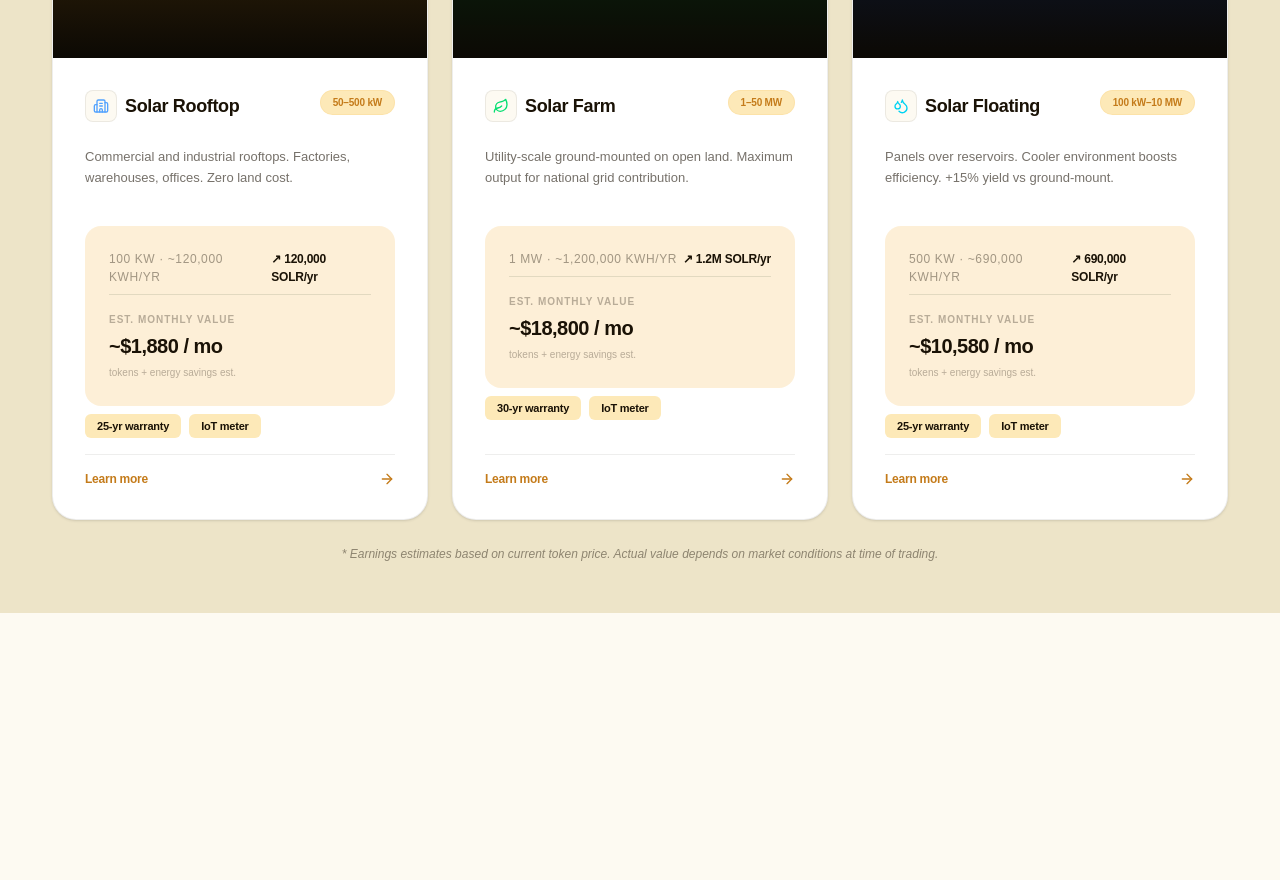
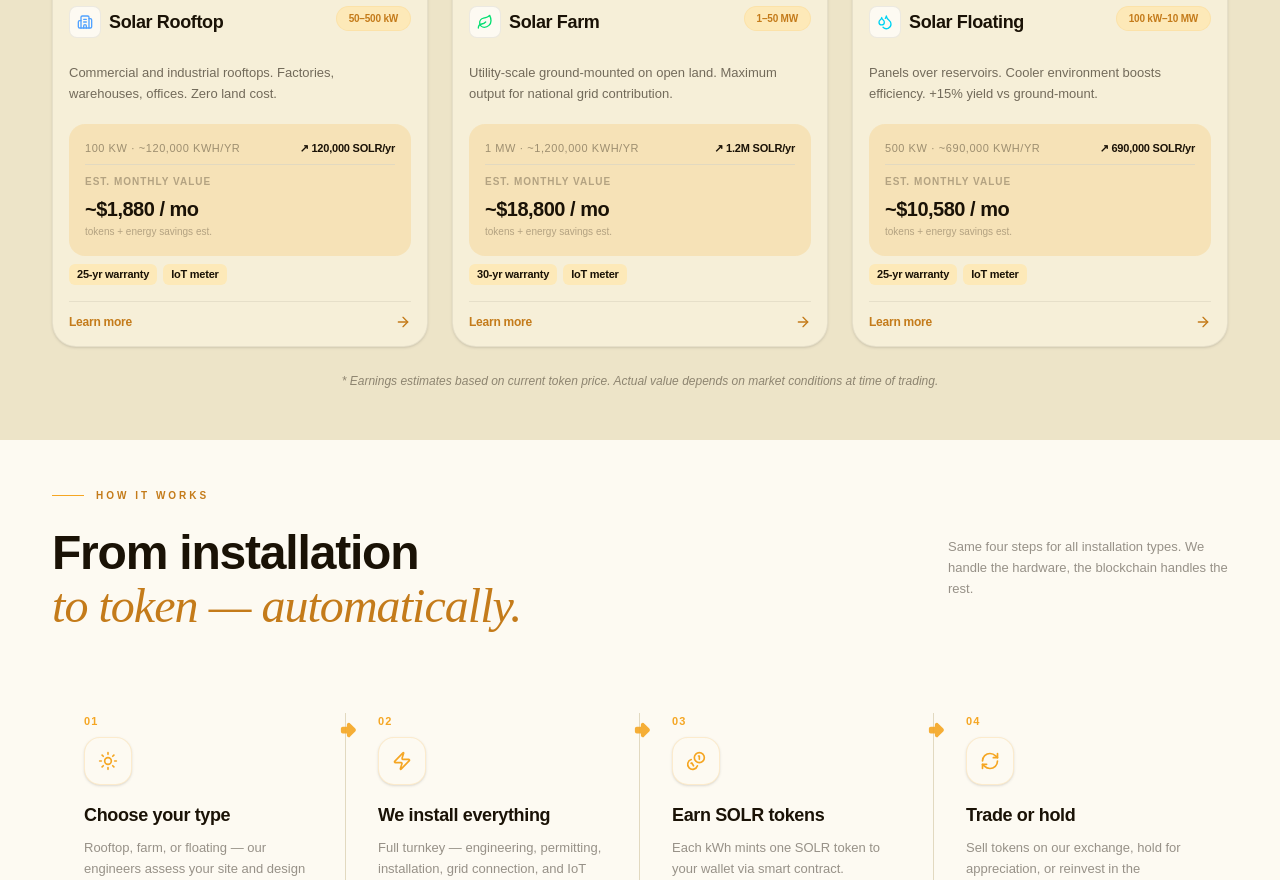
Before and after one commit to Edaxchain/amev-web, a Next.js app: page /pages/home in a window 1280 px wide. Shown: the part 1920-2800 px from the top of the page. Before the commit the page ends 2533 px from the top, so only its background shows below. Built offline with nearby package versions, Linux system fonts and the light colour scheme.

Commit message:
feat: Add How it works section and edit font

```diff
--- a/app/pages/home/Background.tsx
+++ b/app/pages/home/Background.tsx
@@ -26,7 +26,7 @@ export default function ProjectBackground() {
                         </div>
 
                         <h2 className="font-brand text-3xl md:text-4xl lg:text-5xl font-[900] text-text-main leading-[1.05] tracking-tight mb-4">
-                            Building the <span className="italic font-serif font-light text-amber-deep">smart energy</span> infrastructure of Southeast Asia.
+                            Building the <span className="italic font-editorial font-light text-amber-deep">smart energy</span> infrastructure of Southeast Asia.
                         </h2>
 
                         <div className="space-y-4 font-brand text-[15px] leading-relaxed text-text-sub max-w-xl">
--- a/app/pages/home/Hero.tsx
+++ b/app/pages/home/Hero.tsx
@@ -59,7 +59,7 @@ export default function Hero() {
                     <motion.h1 variants={itemVars} className="font-brand text-4xl md:text-6xl font-black text-panel-dark-text leading-[0.95] tracking-tighter mb-6">
                         Powering <span className="text-amber">ASEAN's</span><br />
                         clean energy <br />
-                        <span className="italic font-serif font-light text-panel-dark-text">future.</span>
+                        <span className="italic font-editorial font-light text-panel-dark-text">future.</span>
                     </motion.h1>
 
                     <motion.p variants={itemVars} className="font-brand text-lg text-panel-dark-text/50 leading-relaxed mb-10 max-w-lg">
--- a/app/pages/home/Solution.tsx
+++ b/app/pages/home/Solution.tsx
@@ -55,7 +55,7 @@ export default function Solution() {
                         </div>
                         <h2 className="font-brand text-4xl md:text-5xl font-[900] text-text-main leading-none mb-4">
                             Three ways to harvest.<br />
-                            <span className="italic font-serif font-light text-amber-deep">One token for all.</span>
+                            <span className="italic font-editorial font-light text-amber-deep">One token for all.</span>
                         </h2>
                     </div>
                     <p className="font-brand text-[13px] text-text-main/50 max-w-[280px] text-left md:text-right leading-relaxed">
@@ -71,9 +71,9 @@ export default function Solution() {
                             whileInView={{ opacity: 1, y: 0 }}
                             viewport={{ once: true }}
                             transition={{ delay: index * 0.1 }}
-                            className="bg-white rounded-[24px] overflow-hidden border border-border shadow-sm hover:shadow-xl transition-all duration-500 group flex flex-col"
+                            className="bg-bg-sub rounded-[24px] overflow-hidden border border-border shadow-sm hover:-translate-y-2 hover:shadow-2xl transition-all duration-300 ease-out group flex flex-col"
                         >
-                            <div className={`h-48 relative overflow-hidden bg-panel-dark`}>
+                            <div className={`h-32 relative overflow-hidden bg-panel-dark`}>
                                 <div className={`absolute inset-0 bg-gradient-to-b ${item.color} opacity-60`} />
                                 <div className="absolute inset-0 flex items-center justify-center gap-2 opacity-30 group-hover:opacity-50 transition-opacity">
                                     {[...Array(4)].map((_, i) => (
@@ -82,7 +82,7 @@ export default function Solution() {
                                 </div>
                             </div>
 
-                            <div className="p-8 flex-1 flex flex-col">
+                            <div className="p-4 flex-1 flex flex-col">
                                 <div className="flex justify-between items-start mb-6">
                                     <div className="flex items-center gap-2">
                                         <div className="w-8 h-8 rounded-lg bg-background border border-border flex items-center justify-center">
@@ -95,30 +95,30 @@ export default function Solution() {
                                     </span>
                                 </div>
 
-                                <p className="font-brand text-[13px] text-text-main/60 leading-relaxed mb-8 h-12">
+                                <p className="font-brand text-[13px] text-text-main/60 leading-relaxed mb-5 h-auto">
                                     {item.desc}
                                 </p>
 
-                                <div className="bg-amber-dim rounded-2xl p-6 mb-2">
-                                    <div className="flex justify-between items-center mb-4 border-b border-divider pb-2">
-                                        <span className="text-[12px] text-text-main/40 uppercase tracking-wider">{item.stats}</span>
-                                        <span className="text-text-main text-[12px] font-bold">↗ {item.yield}</span>
+                                <div className="bg-amber-dim rounded-2xl p-4 mb-2">
+                                    <div className="flex justify-between items-center mb-2 border-b border-divider pb-2">
+                                        <span className="text-[11px] text-text-main/40 uppercase tracking-wider">{item.stats}</span>
+                                        <span className="text-text-main text-[11px] font-bold">↗ {item.yield}</span>
                                     </div>
                                     <p className="text-text-main/30 text-[10px] font-bold uppercase tracking-widest mb-1">Est. Monthly Value</p>
                                     <h4 className="text-text-main text-xl font-black tracking-tight">{item.monthly}</h4>
-                                    <p className="text-text-main/30 text-[10px] mt-1">tokens + energy savings est.</p>
+                                    <p className="text-text-main/30 text-[10px]">tokens + energy savings est.</p>
                                 </div>
 
-                                <div className="flex flex-wrap gap-2 mb-4">
+                                <div className="flex flex-wrap gap-1.5 mb-4">
                                     {item.tags.map(tag => (
-                                        <span key={tag} className="text-[11px] font-bold text-text-main bg-amber-pale px-3 py-1 rounded-md">
+                                        <span key={tag} className="text-[11px] font-bold text-text-main bg-amber-pale px-2 py-0.5 rounded-md">
                                             {tag}
                                         </span>
                                     ))}
                                 </div>
 
 
-                                <div className="mt-auto pt-4 border-t border-border flex justify-between items-center group/btn cursor-pointer">
+                                <div className="mt-auto pt-3 border-t border-border flex justify-between items-center group/btn cursor-pointer">
                                     <span className="font-brand text-xs font-bold text-amber-deep transition-colors group-hover/btn:text-amber">
                                         Learn more
                                     </span>
--- /dev/null
+++ b/app/pages/home/Works.tsx
@@ -0,0 +1,103 @@
+"use client";
+
+import { motion } from "framer-motion";
+import { Sun, Zap, Coins, RefreshCw, ArrowBigRight } from "lucide-react";
+
+const steps = [
+    {
+        id: "01",
+        title: "Choose your type",
+        desc: "Rooftop, farm, or floating — our engineers assess your site and design the optimal system.",
+        icon: <Sun className="w-5 h-5 text-amber" />
+    },
+    {
+        id: "02",
+        title: "We install everything",
+        desc: "Full turnkey — engineering, permitting, installation, grid connection, and IoT smart meter.",
+        icon: <Zap className="w-5 h-5 text-amber" />
+    },
+    {
+        id: "03",
+        title: "Earn SOLR tokens",
+        desc: "Each kWh mints one SOLR token to your wallet via smart contract. Automatic, verified, on-chain.",
+        icon: <Coins className="w-5 h-5 text-amber" />
+    },
+    {
+        id: "04",
+        title: "Trade or hold",
+        desc: "Sell tokens on our exchange, hold for appreciation, or reinvest in the community energy ecosystem.",
+        icon: <RefreshCw className="w-5 h-5 text-amber" />
+    }
+];
+
+export default function HowItWorks() {
+    return (
+        <section id="works" className="bg-background py-12 md:py-12">
+            <div className="max-w-[1440px] mx-auto px-6 md:px-[52px]">
+
+                <div className="flex flex-col lg:flex-row justify-between items-start mb-20 gap-8">
+                    <div className="max-w-2xl">
+                        <div className="flex items-center gap-3 mb-6">
+                            <div className="h-[1px] w-8 bg-amber" />
+                            <span className="font-brand text-[10px] font-bold text-amber-deep uppercase tracking-[0.3em]">
+                                How it works
+                            </span>
+                        </div>
+                        <h2 className="font-brand text-3xl md:text-4xl lg:text-5xl font-[900] text-text-main leading-[1.1] tracking-tight">
+                            From installation<br />
+                            <span className="italic font-editorial font-light text-amber-deep">to token — automatically.</span>
+                        </h2>
+                    </div>
+                    <p className="font-brand text-[13px] text-text-sub max-w-[280px] leading-relaxed pt-12">
+                        Same four steps for all installation types. We handle the hardware, the blockchain handles the rest.
+                    </p>
+                </div>
+
+                <div className="grid grid-cols-1 md:grid-cols-2 lg:grid-cols-4 relative">
+                    {steps.map((step, index) => (
+                        <motion.div
+                            key={step.id}
+                            initial={{ opacity: 0, y: 20 }}
+                            whileInView={{ opacity: 1, y: 0 }}
+                            viewport={{ once: true }}
+                            transition={{ delay: index * 0.15, duration: 0.6 }}
+                            className={`
+                                relative flex flex-col p-8 pt-0 lg:pt-0
+                                ${index !== steps.length - 1 ? 'lg:border-r lg:border-divider' : ''}
+                                border-b border-divider lg:border-b-0
+                                ${index >= steps.length - 2 ? 'md:max-lg:border-b-0' : ''}
+                                last:border-b-0 max-lg:py-12
+                            `}
+                        >
+                            <div className="flex justify-between items-center mb-2">
+                                <span className="font-brand text-[11px] font-black text-amber uppercase tracking-widest">
+                                    {step.id}
+                                </span>
+                                {index !== steps.length - 1 && (
+                                    <div className="hidden lg:block absolute -right-3 top-2 z-10">
+                                        <ArrowBigRight className="text-amber opacity-90"
+                                            size={18}
+                                            strokeWidth={3}
+                                            fill="var(--amber)" />
+                                    </div>
+                                )}
+                            </div>
+
+                            <div className="w-12 h-12 bg-background border border-amber-border rounded-2xl flex items-center justify-center mb-4 shadow-sm
+                            transition-all duration-300 ease-out hover:scale-120 hover:border-amber/40 hover:shadow-lg">
+                                {step.icon}
+                            </div>
+                            <h3 className="font-brand text-lg font-black text-text-main mb-2">
+                                {step.title}
+                            </h3>
+                            <p className="font-brand text-[13px] leading-relaxed text-text-sub">
+                                {step.desc}
+                            </p>
+                        </motion.div>
+                    ))}
+                </div>
+
+            </div>
+        </section>
+    );
+}
--- a/app/pages/home/page.tsx
+++ b/app/pages/home/page.tsx
@@ -3,6 +3,7 @@ import Rating from './Rating'
 import Stats from './Stats'
 import ProjectBackground from './Background'
 import Solution from './Solution'
+import HowItWorks from './Works'
 
 export default function LandingPage() {
     return (
@@ -12,6 +13,7 @@ export default function LandingPage() {
         <Stats />
         <ProjectBackground />
         <Solution />
+        <HowItWorks />
         </main>
 
 
```
